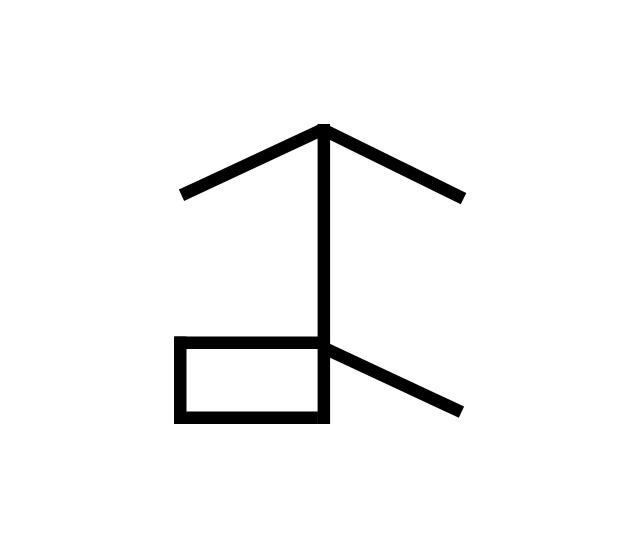
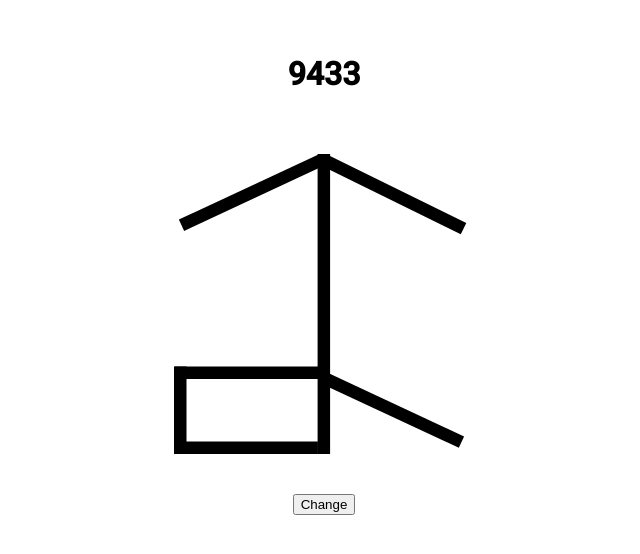
Before and after one commit to MatijaNovosel/cistercian-game, a Vue app: page / in a window 1280 px wide. Shown: the part 146-700 px from the top of the page, without its empty margins (316-956 px from the left). Built offline with nearby package versions, Linux system fonts and the light colour scheme.

Commit message:
Reactivity

```diff
--- a/src/App.vue
+++ b/src/App.vue
@@ -1,23 +1,32 @@
 <template>
   <main>
-    <characters width="300" height="300" :number="9433" />
+    <h1>
+      {{ n }}
+    </h1>
+    <characters width="300" height="300" :number="n" />
+    <button @click="change">Change</button>
   </main>
 </template>
 
 <script setup lang="ts">
+import { ref } from "vue";
 import characters from "./components/characters.vue";
+
+const n = ref(9433);
+
+const change = () => {
+  n.value++;
+};
 </script>
 
 <style scoped>
-.character {
-  position: absolute;
-}
-
 main {
   padding: 20px;
   display: flex;
   justify-content: center;
   align-items: center;
   height: 100%;
+  flex-direction: column;
+  gap: 40px;
 }
 </style>
--- a/src/components/characters.vue
+++ b/src/components/characters.vue
@@ -9,7 +9,7 @@
   >
     <!-- Up left diagonal 2 -->
     <rect
-      v-if="layout.uld2 === 1"
+      v-show="layout.uld2 === 1"
       width="10.6968"
       height="262.271"
       rx="0"
@@ -19,7 +19,7 @@
     />
     <!-- Up right diagonal 2 -->
     <rect
-      v-if="layout.urd2 === 1"
+      v-show="layout.urd2 === 1"
       width="10.6968"
       height="262.271"
       rx="0"
@@ -29,7 +29,7 @@
     />
     <!-- Down right diagonal 2 -->
     <rect
-      v-if="layout.drd2 === 1"
+      v-show="layout.drd2 === 1"
       width="10.6968"
       height="262.271"
       rx="0"
@@ -39,7 +39,7 @@
     />
     <!-- Down left diagonal 2 -->
     <rect
-      v-if="layout.dld2 === 1"
+      v-show="layout.dld2 === 1"
       width="10.6968"
       height="262.271"
       rx="0"
@@ -226,7 +226,7 @@ const props = defineProps<{
   number: number;
 }>();
 
-const layout = ref({
+const layout = ref<Record<string, number>>({
   // Up left
   ubl: 0, // Up bottom left
   ul: 0, // Up left
@@ -253,12 +253,17 @@ const layout = ref({
   drd2: 0 // Down right diagonal 2
 });
 
-const handleLayout = (n: number) => {
+const parseNumber = (n: number) => {
   const padded = n.toString().padStart(4, "0");
-  const [ones, tens, hundreds, thousands] = padded
+  return padded
     .split("")
     .reverse()
     .map((n) => +n);
+};
+
+const handleLayout = (n: number) => {
+  for (var i in layout.value) layout.value[i] = 0;
+  const [ones, tens, hundreds, thousands] = parseNumber(n);
   switch (ones) {
     case 1:
       layout.value.utr = 1;
```
